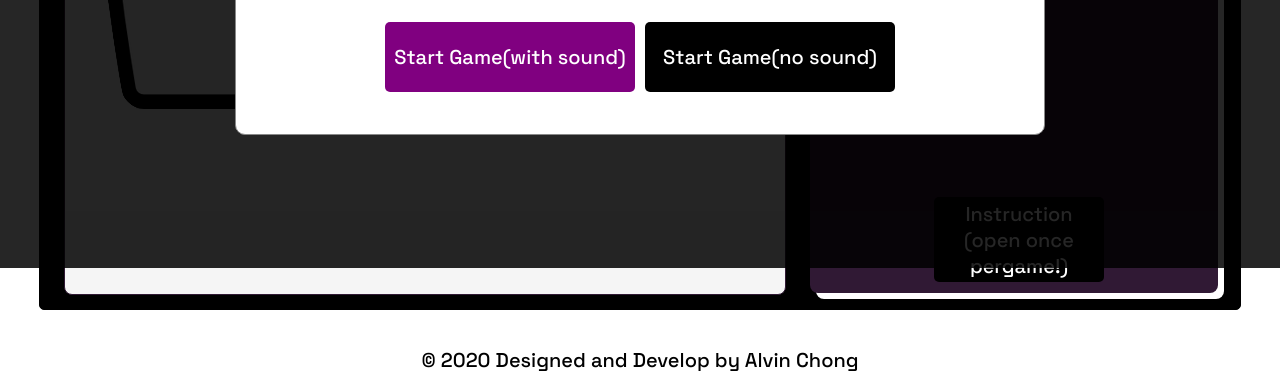
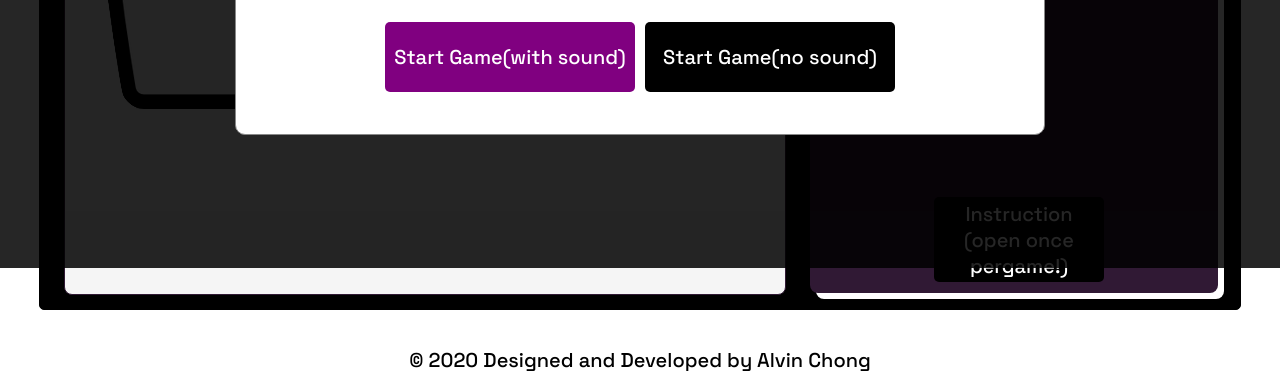
Before and after one commit to alvinc90/Mixing-Time, a website built with webpack: page index.html in a window 1280 px wide. Shown: the part 552-925 px from the top of the page. Built offline with nearby package versions, Linux system fonts and the light colour scheme.

Commit message:
footer spelling error

```diff
--- a/index.html
+++ b/index.html
@@ -3,10 +3,12 @@
 <head>
     <meta charset="UTF-8">
     <meta name="viewport" content="width=device-width, initial-scale=1.0">
+
     <meta property="og:title" content="mixing time!" />
     <meta property="og:image" content="./images/mixing_time.png" />
     <meta property="og:description" content="a game created using HTML5/CSS3 and JavaScript" />
     <meta property="og:url" content="https://github.com/alvinc90/mixing-time" />
+
     <link rel="stylesheet" href="./css/0reset.css">
     <link rel="stylesheet" href="./css/head.css">
     <link rel="stylesheet" href="./css/main.css">
@@ -222,7 +224,7 @@
         <source src="./audio/wrong.wav" >
     </audio>
     <footer>
-        &#169 2020 Designed and Develop by Alvin Chong
+        &#169 2020 Designed and Developed by Alvin Chong
     </footer>
     <script src="./bundle.js" type="text/javascript"></script>
 </body>
```
Also changed, not shown: 3 other files.
